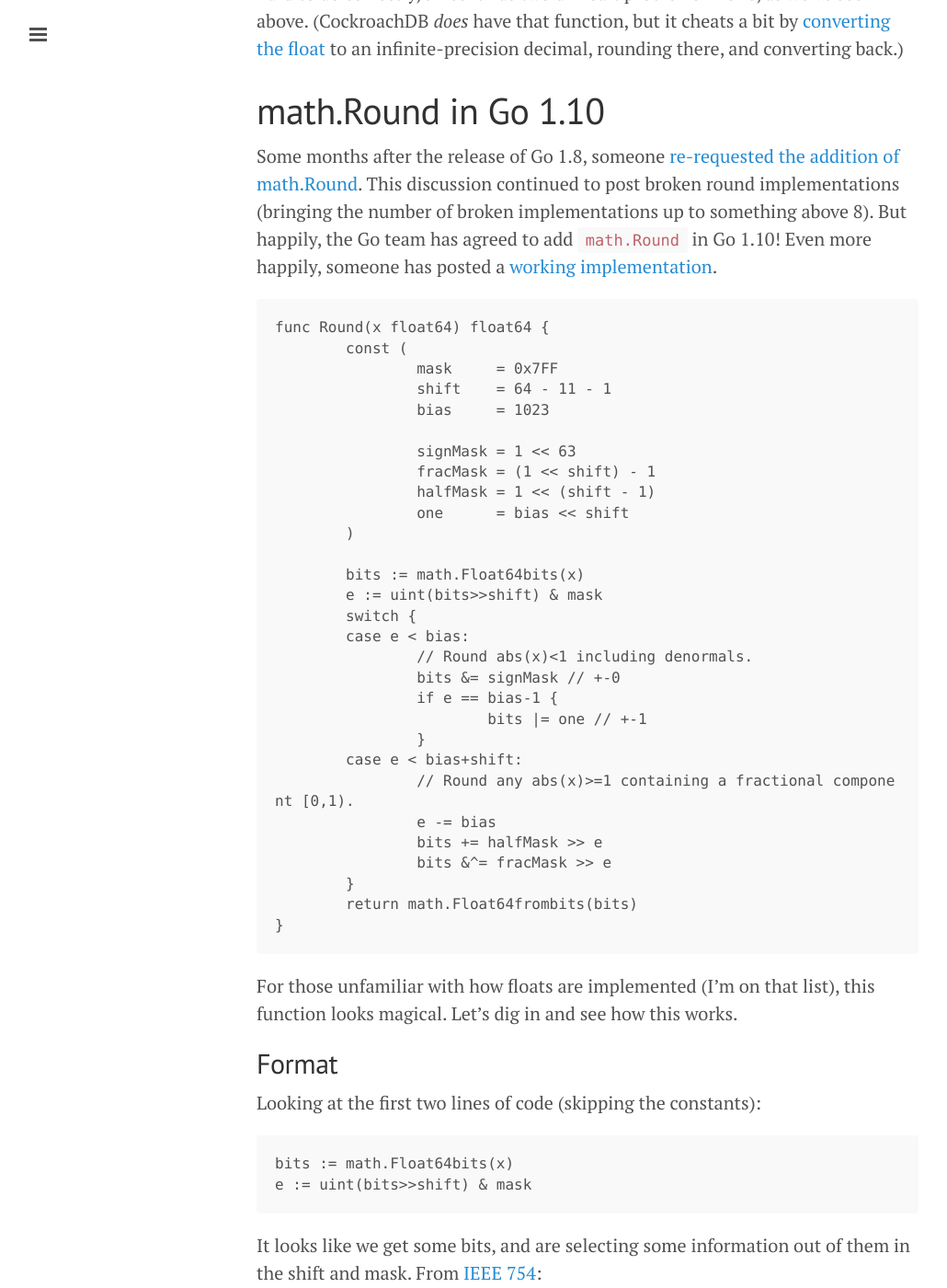
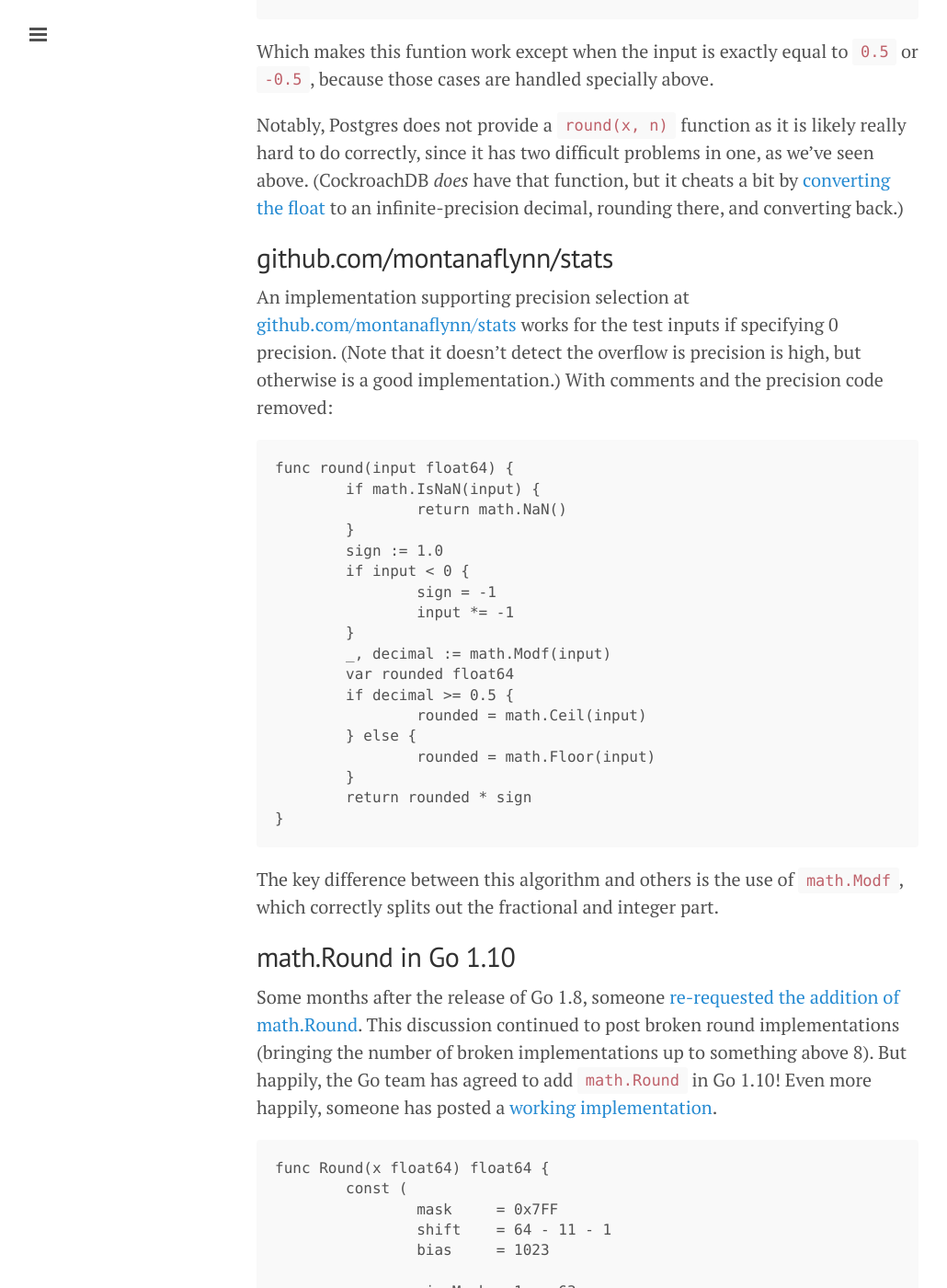
Before and after one commit to mjibson/mjibson.github.io, a Jekyll site: the page built from _posts/2017-07-01-rounding.md, in a window 1280 px wide and 1400 px high, scrolled down 9976 px. Shown: the whole window at 92% size, without its empty margins (1-1031 px from the left). Built offline with Jekyll 4.4.1, drawn with Linux system fonts in a browser that asks for light colours; some of the changed text lies outside the part shown.

Commit message:
add montanaflynn

````diff
--- a/_posts/2017-07-01-rounding.md
+++ b/_posts/2017-07-01-rounding.md
@@ -215,7 +215,12 @@ func Round(x float64, prec int) float64 {
 }
 ```
 
-See the line with `math.IsInf`. This function detects when multiplying by `10^N` will overflow, but it handles it by silently returning the input with no indication of error. Even if this doesn't happen, it still has the same failures during rounding as the others.
+See the line with `math.IsInf`. This function detects when multiplying by `10^N` will overflow, but it handles it by silently returning the input with no indication of error. Even when specifying 0 precision, it fails with:
+
+	round(-0.49999999999999994): got: -1, want -0
+	round(0.49999999999999994): got: 1, want 0
+
+So still isn't usable.
 
 ## CockroachDB
 
@@ -314,7 +323,34 @@ Which makes this funtion work except when the input is exactly equal to `0.5` or
 
 Notably, Postgres does not provide a `round(x, n)` function as it is likely really hard to do correctly, since it has two difficult problems in one, as we've seen above. (CockroachDB *does* have that function, but it cheats a bit by [converting the float](https://github.com/cockroachdb/cockroach/blob/cdfc68af81c962831033098551de3846e409cec1/pkg/sql/parser/builtins.go#L1368) to an infinite-precision decimal, rounding there, and converting back.)
 
-# math.Round in Go 1.10
+## github.com/montanaflynn/stats
+
+An implementation supporting precision selection at [github.com/montanaflynn/stats](https://github.com/montanaflynn/stats/blob/41c34e4914ec3c05d485e564d9028d8861d5d9ad/round.go#L5) works for the test inputs if specifying 0 precision. (Note that it doesn't detect the overflow is precision is high, but otherwise is a good implementation.) With comments and the precision code removed:
+
+```
+func round(input float64) {
+	if math.IsNaN(input) {
+		return math.NaN()
+	}
+	sign := 1.0
+	if input < 0 {
+		sign = -1
+		input *= -1
+	}
+	_, decimal := math.Modf(input)
+	var rounded float64
+	if decimal >= 0.5 {
+		rounded = math.Ceil(input)
+	} else {
+		rounded = math.Floor(input)
+	}
+	return rounded * sign
+}
+```
+
+The key difference between this algorithm and others is the use of `math.Modf`, which correctly splits out the fractional and integer part.
+
+## math.Round in Go 1.10
 
 Some months after the release of Go 1.8, someone [re-requested the addition of math.Round](https://github.com/golang/go/issues/20100). This discussion continued to post broken round implementations (bringing the number of broken implementations up to something above 8). But happily, the Go team has agreed to add `math.Round` in Go 1.10! Even more happily, someone has posted a [working implementation](https://go-review.googlesource.com/c/43652/).
 
````
Also changed, not shown: other parts of _posts/2017-07-01-rounding.md (+6 -2 lines).
